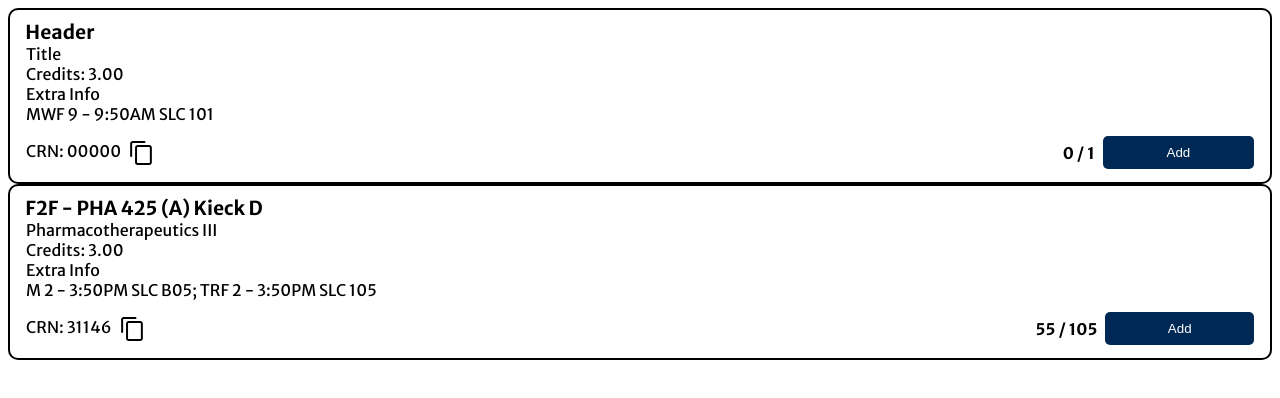
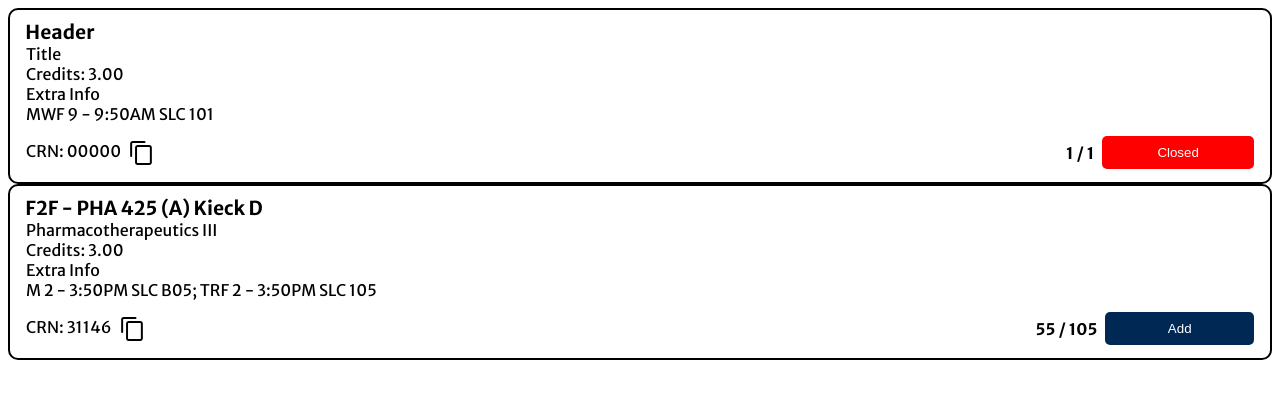
Before and after one commit to Ichmagkase/WilkesU-Course-Web-Scraper, a React (Vite) app in the folder client/: page / in a window 1280 px wide. Shown: the top 398 px of the page. Built offline with nearby package versions, Linux system fonts and the light colour scheme.

Commit message:
Changed button color when class is closed

```diff
--- a/client/src/Card/Card.css
+++ b/client/src/Card/Card.css
@@ -29,7 +29,6 @@
     height: 2.5em;
     width: 15em;
     color: #FFFFFF;
-    background-color: #002855;
     border: none;
     cursor: pointer;
     border-radius: 5px;
--- a/client/src/Card/Card.jsx
+++ b/client/src/Card/Card.jsx
@@ -3,7 +3,22 @@ import copy from "../assets/copy-link-icon.svg"
 
 function Card({header = "Header", title = "Title", extra_info = "Extra Info",
               time = "MWF 9 - 9:50AM SLC 101", crn = "00000",
-              credits = 3.00, students = 0, limit = 1}) {
+              credits = 3.00, students = 1, limit = 1}) {
+
+  let message = "Add"
+  const buttonStyles = {
+    backgroundColor: "#002855"
+  }
+
+  const checkStudents = (value) => {
+    const card = document.getElementById("card_button");
+    if (value == 1) {
+        buttonStyles.backgroundColor = "red"
+        message = "Closed"
+    }
+  };
+  checkStudents(students / limit)
+
   return (
     <>
       <div className="main">
@@ -21,7 +36,7 @@ function Card({header = "Header", title = "Title", extra_info = "Extra Info",
           <div className="students">
             <p> {students} / {limit}</p>
           </div>
-          <button className="card_button">{students / limit == 1 ? "Closed": "Add"}</button>
+          <button className="card_button" id="card_button" style={buttonStyles}>{message}</button>
         </div>
       </div>
     </>
```
